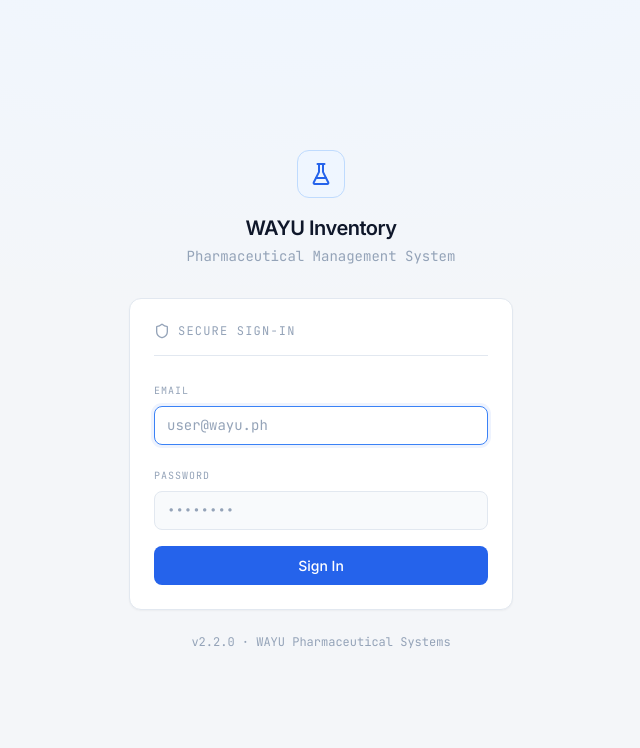
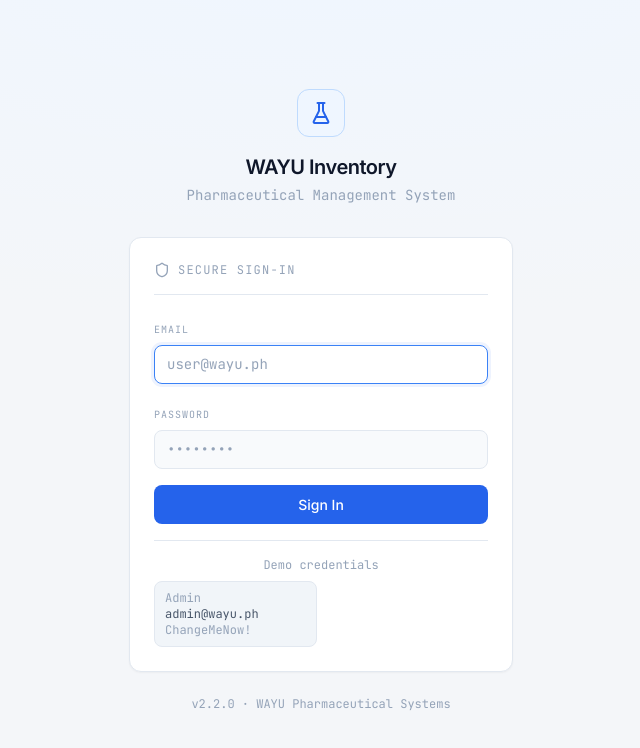
Before and after one commit to Dibadm/Wayu-erp, a Next.js app: page /login in a window 1280 px wide. Shown: the top 748 px of the page, without its empty margins (319-959 px from the left). Built offline with nearby package versions, Linux system fonts and the light colour scheme.

Commit message:
chore: restore demo credentials on login page for testing

```diff
--- a/app/login/page.tsx
+++ b/app/login/page.tsx
@@ -130,6 +130,34 @@ export default function LoginPage() {
               ) : 'Sign In'}
             </button>
            </form>
+
+           {/* Demo credentials */}
+           <div className="mt-4 pt-4" style={{ borderTop: '1px solid var(--border)' }}>
+             <p className="text-xs font-mono text-center mb-2" style={{ color: 'var(--text-muted)' }}>
+               Demo credentials
+             </p>
+             <div className="grid grid-cols-2 gap-2 text-xs font-mono">
+               {[
+                 { role: 'Admin', email: 'admin@wayu.ph', pass: 'ChangeMeNow!' },
+               ].map(c => (
+                 <button
+                   key={c.role}
+                   type="button"
+                   onClick={() => { setEmail(c.email); setPassword(c.pass) }}
+                   className="text-left px-2.5 py-2 rounded-lg transition-colors"
+                   style={{
+                     background: 'var(--bg-muted)',
+                     border:     '1px solid var(--border)',
+                     color:      'var(--text-secondary)',
+                   }}
+                 >
+                   <p style={{ color: 'var(--text-muted)' }}>{c.role}</p>
+                   <p>{c.email}</p>
+                   <p style={{ color: 'var(--text-muted)' }}>{c.pass}</p>
+                 </button>
+               ))}
+             </div>
+           </div>
          </div>
 
          <p className="text-center text-xs font-mono mt-6" style={{ color: 'var(--text-muted)' }}>
```
Lines whose indentation alone changed are shown as unchanged.
